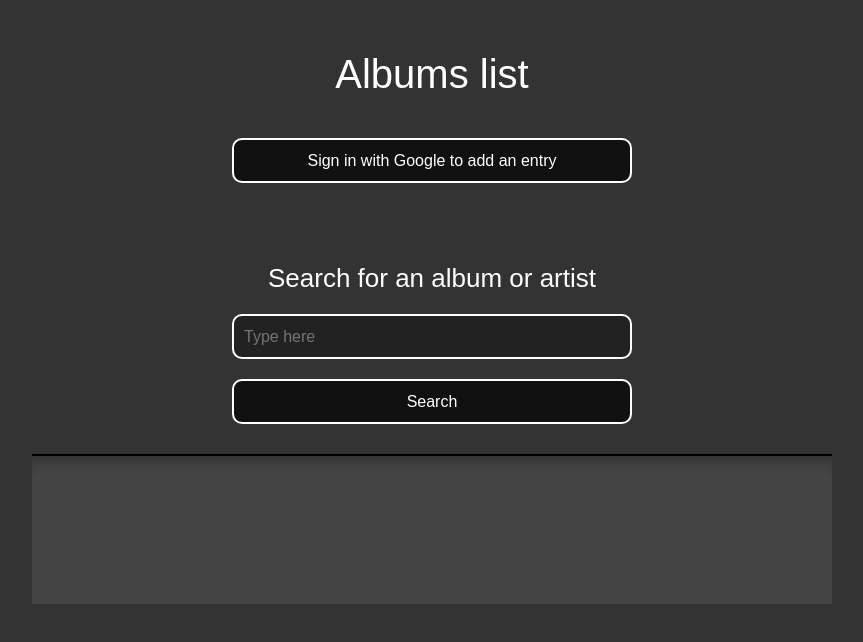
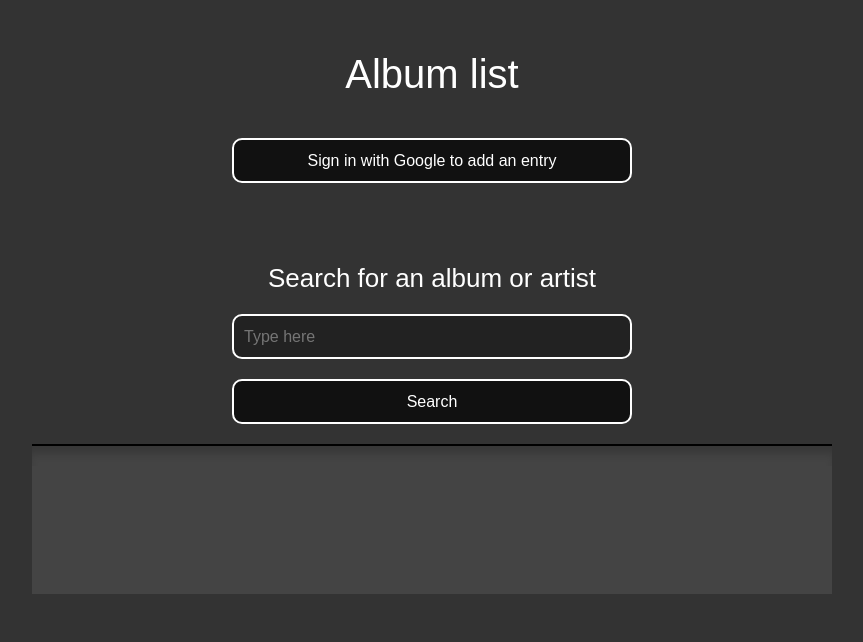
Before and after one commit to Vur4do/check-list, a plain HTML site: page index.html in a window 1280 px wide. Shown: the whole page, without its empty margins (208-1071 px from the left). Drawn offline with Linux system fonts and the light colour scheme.

Commit message:
made small corrections

```diff
--- a/index.html
+++ b/index.html
@@ -4,7 +4,7 @@
 <head>
 	<meta charset="UTF-8">
 	<meta name="viewport" content="width=device-width, initial-scale=1.0">
-	<title>Done List</title>
+	<title>Check List</title>
 	<link rel="stylesheet" href="style.css">
 </head>
 
@@ -15,7 +15,7 @@
 				<div class="hero__container container">
 					<div class="hero__content">
 						<div class="hero__login">
-							<h1 class="hero__title">Albums list</h1>
+							<h1 class="hero__title">Album list</h1>
 							<div class="hero__action">
 								<button id="loginButton" class="hero__btn">Sign in with Google to add an entry</button>
 							</div>
--- a/style.css
+++ b/style.css
@@ -131,7 +131,7 @@ main {
 .hero__container {}
 
 .hero__content {
-	padding-top: 50px;
+	padding: 50px 0;
 	display: flex;
 	flex-direction: column;
 	align-items: center;
@@ -206,7 +206,7 @@ main {
 .hero__result {
 	border-top: 2px solid #000;
 	width: 100%;
-	margin-top: 30px;
+	margin-top: 20px;
 	display: flex;
 	flex-direction: column;
 	align-items: center;
```
